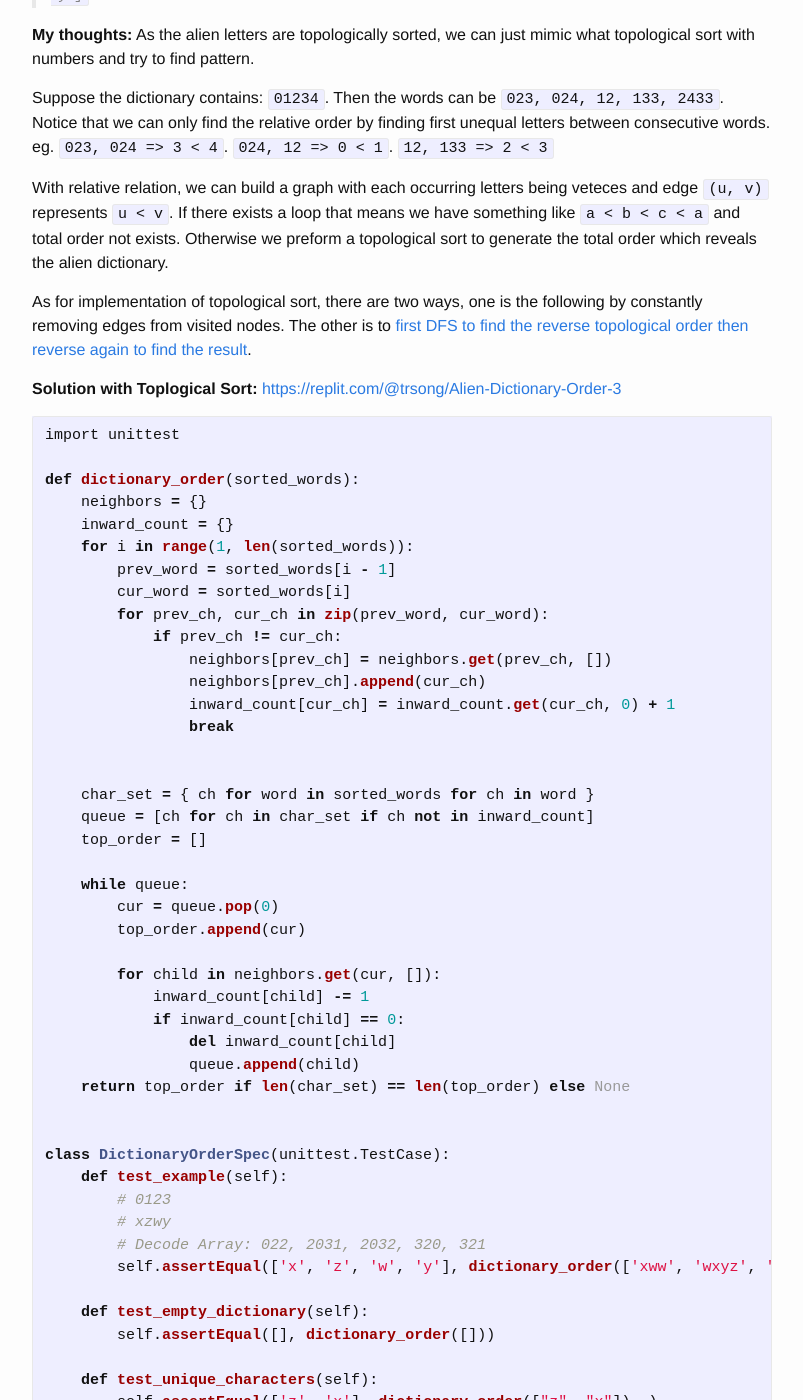
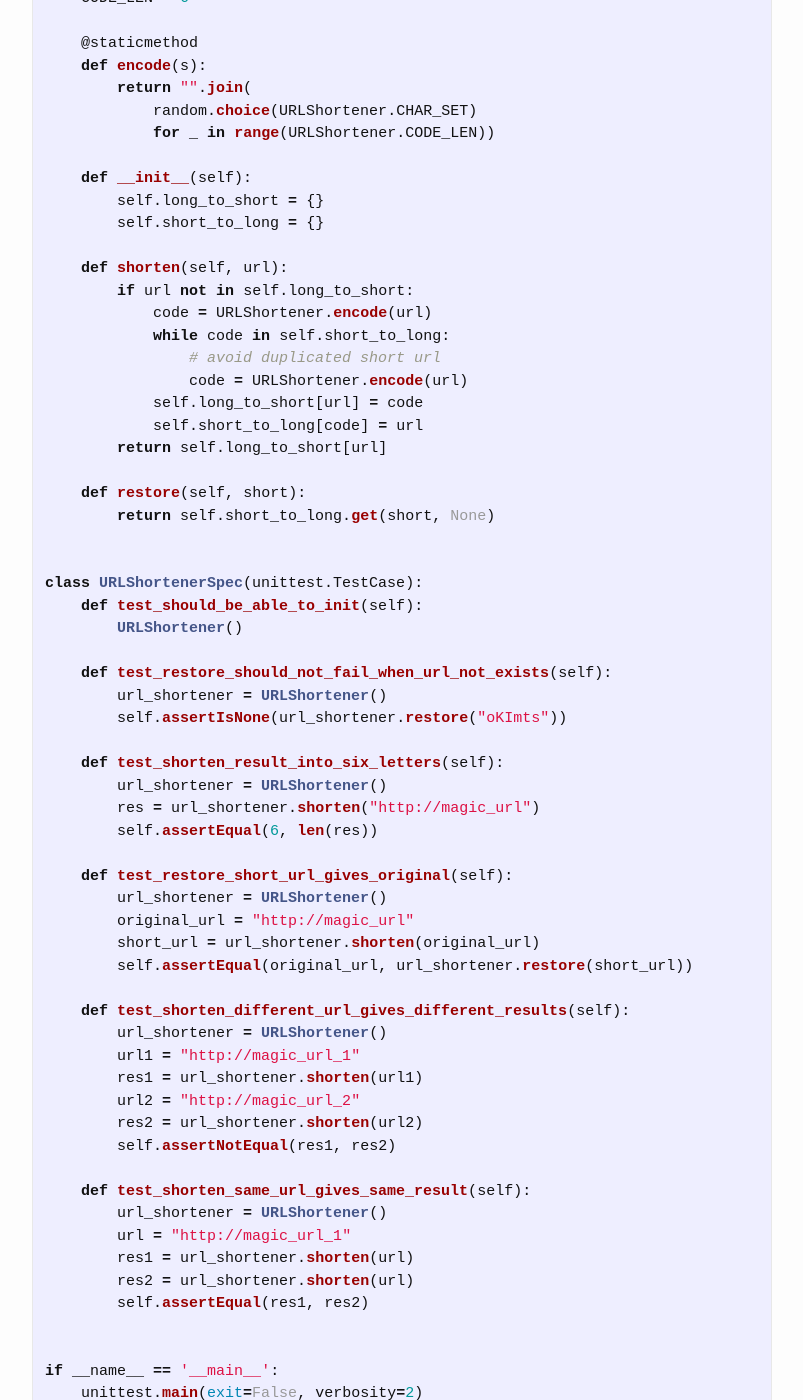
Before and after one commit to trsong/trsong.github.io, a Jekyll site: the page built from _posts/2022-02-01-DailyQuestionsFeb.md, in a window 1280 px wide and 1400 px high, scrolled down 1308 px. Shown: the whole window, without its empty margins (238-1041 px from the left). Built offline with Jekyll 4.4.1, drawn with Linux system fonts in a browser that asks for light colours; some of the changed text lies outside the part shown.

Commit message:
Add solution to Feb 14 question

````diff
--- a/_posts/2022-02-01-DailyQuestionsFeb.md
+++ b/_posts/2022-02-01-DailyQuestionsFeb.md
@@ -30,7 +30,77 @@ categories: Python/Java
 >
 > **Follow-up:** What if we enter the same URL twice?
 
-
+**Solution:** [https://replit.com/@trsong/URL-Shortener-2](https://replit.com/@trsong/URL-Shortener-2)
+```py
+import unittest
+import random
+
+class URLShortener(object):
+    CHAR_SET = "0123456789abcdefghijklmnopqrstuvwxyzABCDEFGHIJKLMNOPQRSTUVWXYZ"
+    CODE_LEN = 6
+
+    @staticmethod
+    def encode(s):
+        return "".join(
+            random.choice(URLShortener.CHAR_SET)
+            for _ in range(URLShortener.CODE_LEN))
+
+    def __init__(self):
+        self.long_to_short = {}
+        self.short_to_long = {}
+
+    def shorten(self, url):
+        if url not in self.long_to_short:
+            code = URLShortener.encode(url)
+            while code in self.short_to_long:
+                # avoid duplicated short url
+                code = URLShortener.encode(url)
+            self.long_to_short[url] = code
+            self.short_to_long[code] = url
+        return self.long_to_short[url]
+
+    def restore(self, short):
+        return self.short_to_long.get(short, None)
+
+
+class URLShortenerSpec(unittest.TestCase):
+    def test_should_be_able_to_init(self):
+        URLShortener()
+
+    def test_restore_should_not_fail_when_url_not_exists(self):
+        url_shortener = URLShortener()
+        self.assertIsNone(url_shortener.restore("oKImts"))
+
+    def test_shorten_result_into_six_letters(self):
+        url_shortener = URLShortener()
+        res = url_shortener.shorten("http://magic_url")
+        self.assertEqual(6, len(res))
+
+    def test_restore_short_url_gives_original(self):
+        url_shortener = URLShortener()
+        original_url = "http://magic_url"
+        short_url = url_shortener.shorten(original_url)
+        self.assertEqual(original_url, url_shortener.restore(short_url))
+
+    def test_shorten_different_url_gives_different_results(self):
+        url_shortener = URLShortener()
+        url1 = "http://magic_url_1"
+        res1 = url_shortener.shorten(url1)
+        url2 = "http://magic_url_2"
+        res2 = url_shortener.shorten(url2)
+        self.assertNotEqual(res1, res2)
+
+    def test_shorten_same_url_gives_same_result(self):
+        url_shortener = URLShortener()
+        url = "http://magic_url_1"
+        res1 = url_shortener.shorten(url)
+        res2 = url_shortener.shorten(url)
+        self.assertEqual(res1, res2)
+
+
+if __name__ == '__main__':
+    unittest.main(exit=False, verbosity=2)
+```
 ### Feb 13, 2022 \[Hard\] Order of Alien Dictionary
 ---
 > **Question:** You come across a dictionary of sorted words in a language you've never seen before. Write a program that returns the correct order of letters in this language.
````
